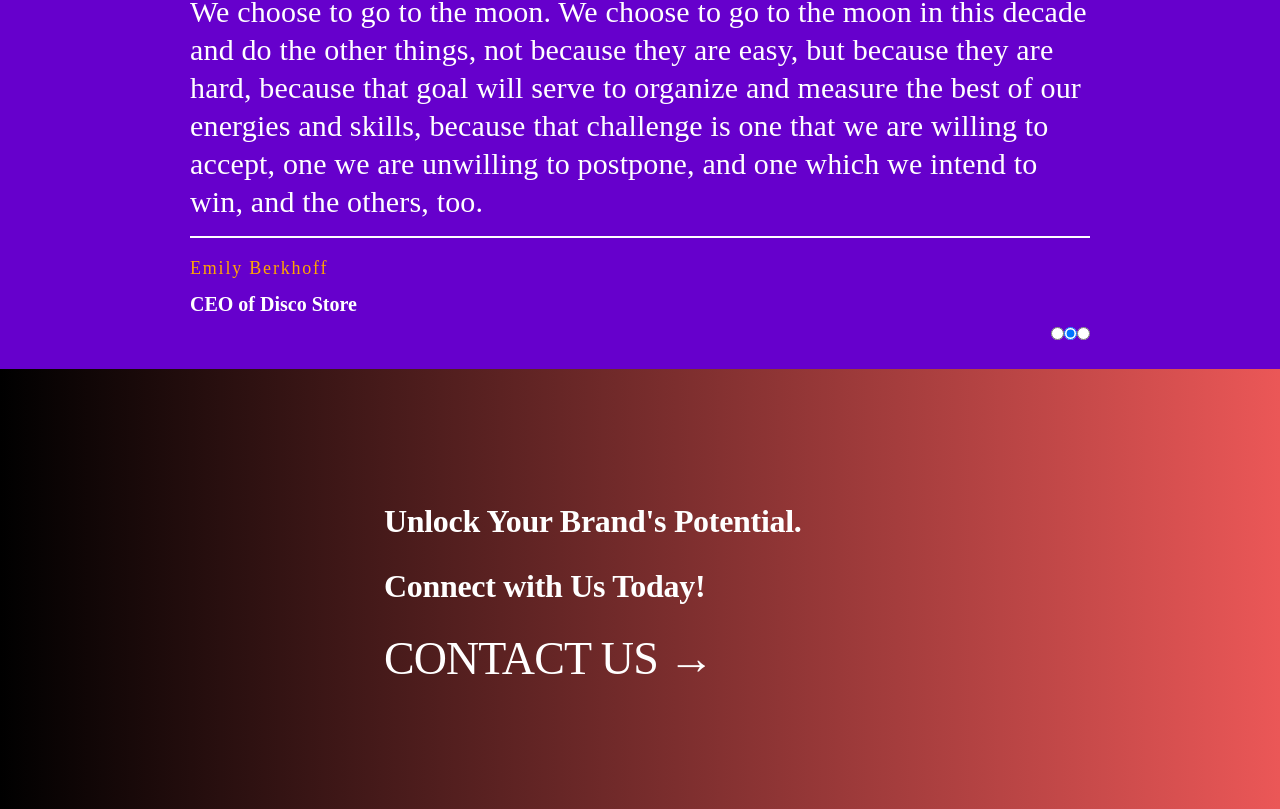
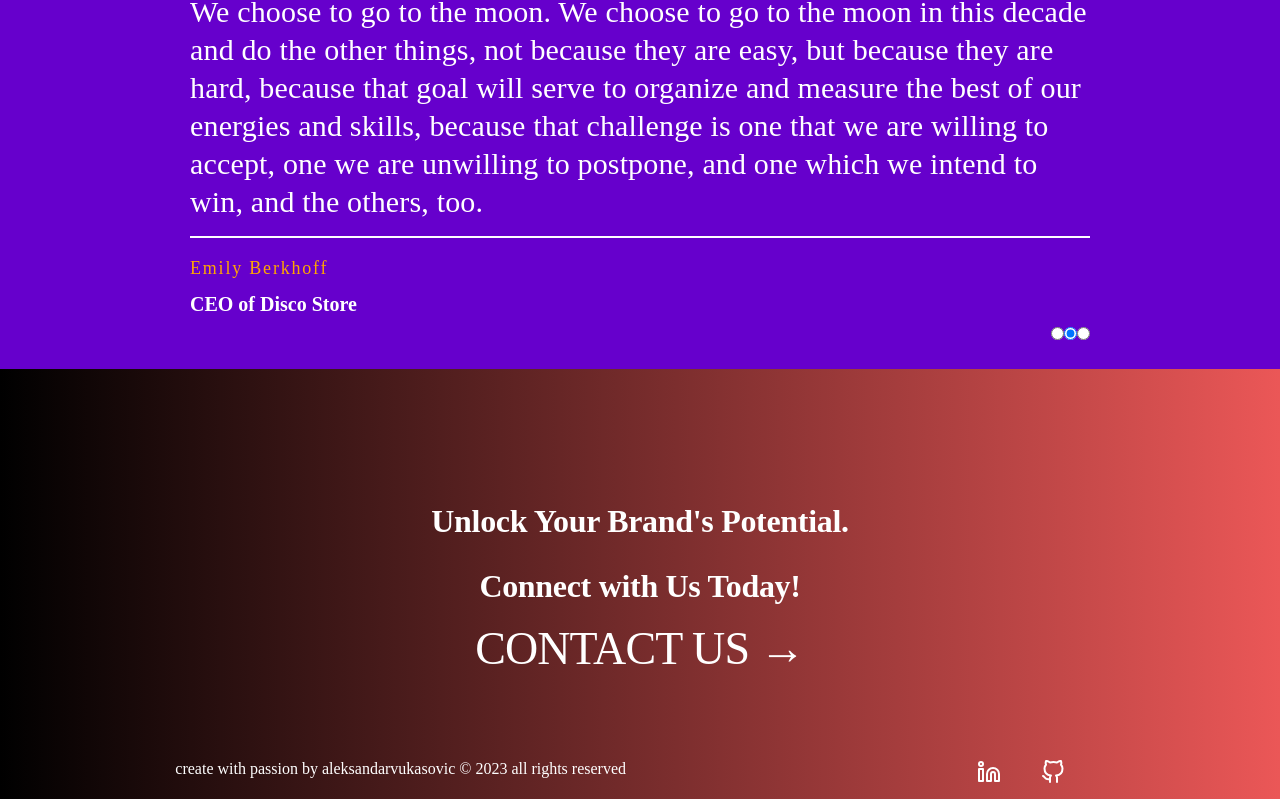
Before and after one commit to vukas86/react-lumios_studio, a React (Create React App) app: page / in a window 1280 px wide. Shown: the part 2374-3183 px from the top of the page. Built offline with nearby package versions, Linux system fonts and the light colour scheme.

Commit message:
working on footer part

```diff
--- a/src/components/ContactUs.js
+++ b/src/components/ContactUs.js
@@ -1,16 +1,42 @@
 import { Link } from "react-router-dom";
 import styles from "./ContactUs.module.css";
+import linkIcon from "../assets/icons/lnk.svg";
+import githubIcon from "../assets/icons/github.svg";
 
 function ContactUs() {
   return (
     <>
       <div className={styles.contactContainer}>
+        <section>
           <h2>
             Unlock Your Brand's Potential. <br /> Connect with Us Today!
           </h2>
           <Link to="/contact">
             Contact Us <span>&#8594;</span>
           </Link>
+        </section>
+        <section className={styles.addresses}>
+          <p>
+            create with passion by aleksandarvukasovic © 2023 all rights
+            reserved
+          </p>
+          <div className={styles.socialLinks}>
+            <a
+              href="https://www.linkedin.com/in/aleksandar-vukasovic"
+              rel="noopener noreferrer"
+              target="_blank"
+            >
+              <img src={linkIcon} alt="linkendin logo" />
+            </a>
+            <a
+              href="https://github.com/vukas86"
+              rel="noopener noreferrer"
+              target="_blank"
+            >
+              <img src={githubIcon} alt="github logo" />
+            </a>
+          </div>
+        </section>
       </div>
     </>
   );
--- a/src/components/ContactUs.module.css
+++ b/src/components/ContactUs.module.css
@@ -1,10 +1,10 @@
 .contactContainer {
-  width: 40%;
+  text-align: center;
   display: flex;
   flex-direction: column;
   justify-content: center;
   margin: 0 auto;
-  padding: 120px 0;
+  padding-top: 120px;
 }
 
 .contactContainer h2 {
@@ -23,3 +23,17 @@
   text-transform: uppercase;
   letter-spacing: -0.92px;
 }
+
+.addresses {
+  width: 100%;
+  margin: 0 auto;
+  color: white;
+  display: flex;
+  padding-top: 60px;
+  justify-content: space-around;
+  align-items: center;
+}
+
+.socialLinks a {
+  margin-right: 40px;
+}
--- a/src/components/ScrollToTop.js
+++ b/src/components/ScrollToTop.js
@@ -0,0 +1,12 @@
+import { useEffect } from "react";
+import { useLocation } from "react-router-dom";
+
+const ScrollToTop = () => {
+  const { pathname } = useLocation();
+
+  useEffect(() => {
+    window.scrollTo(0, 0);
+  }, [pathname]);
+};
+
+export default ScrollToTop;
```
Also changed, not shown: src/App.js (+14 -1 lines), src/assets/icons/github.svg (added), src/assets/icons/lnk.svg (added). Lines whose indentation alone changed are shown as unchanged.
